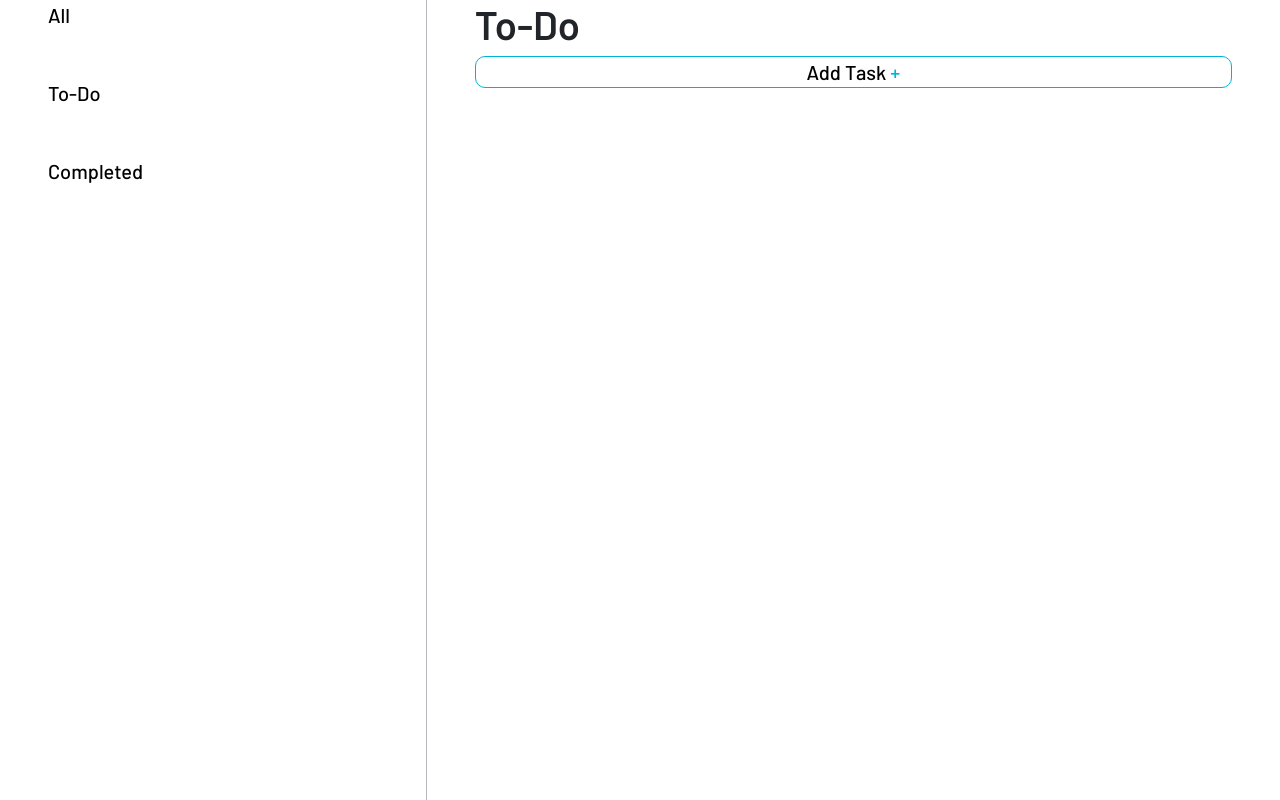
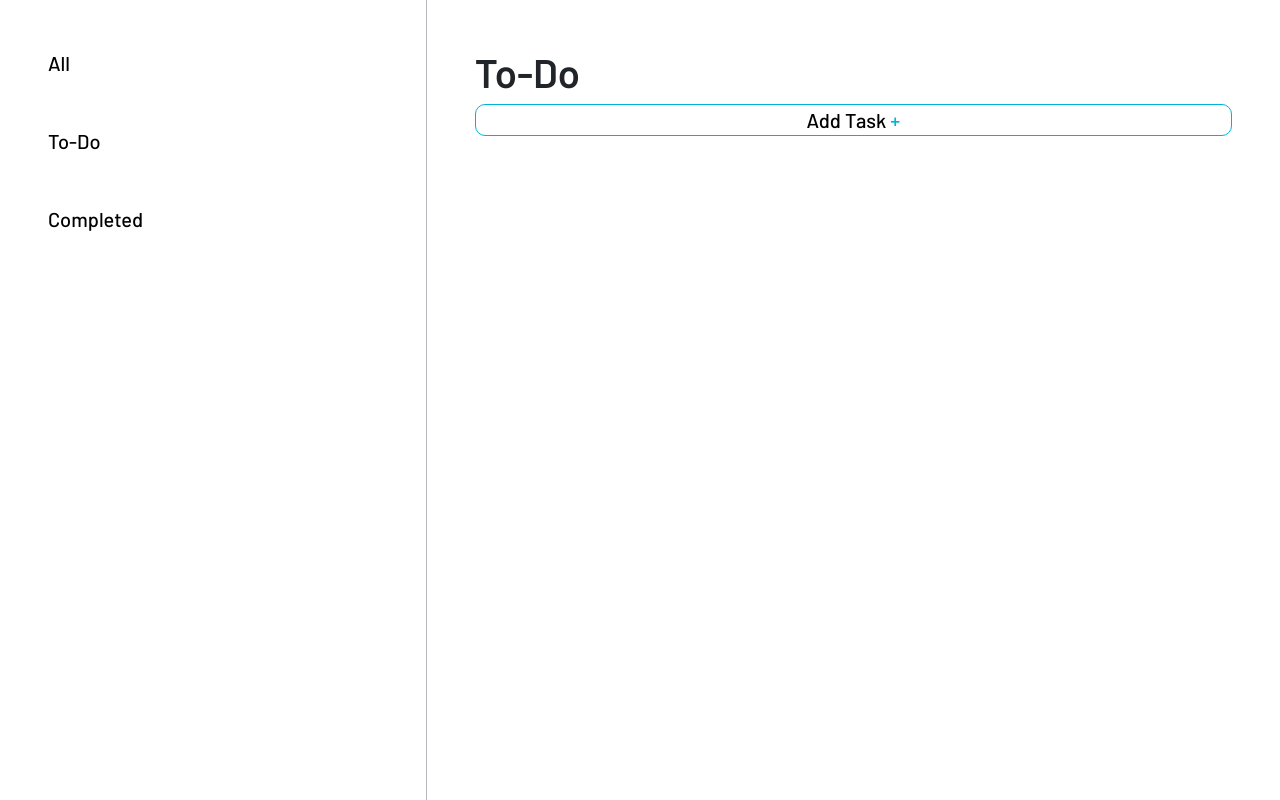
Before and after one commit to Hatem-Idris/To-do-list-dom-, a plain HTML site: page index.html in a window 1280 px wide. Drawn offline with nearby package versions, Linux system fonts and the light colour scheme.

Commit message:
To do list (dom)

```diff
--- a/index.html
+++ b/index.html
@@ -17,12 +17,12 @@
 <body>
 
     <div class="col-12 d-flex">
-        <div class="left d-flex flex-column gap-5 col-4 p-1 pt-5 p-md-5 pt-md-0 p-lg-5 pt-lg-0">
+        <div class="left d-flex flex-column gap-5 col-4 p-1 pt-5 p-md-5 p-lg-5">
             <button>All</button>
             <button>To-Do</button>
             <button>Completed</button>
         </div>
-        <div class="right col-8 p-2 pt-5 p-md-5 pt-md-0 p-lg-5 pt-lg-0">
+        <div class="right col-8 p-2 pt-5 p-md-5 p-lg-5">
             <div class="top d-flex flex-column justify-content-between mb-2">
                 <h2 class="col-12">To-Do</h2>
                 <button onclick="showspace()" id="addtask" class="ps-5 pe-5">Add Task <span>+</span></button>
```
